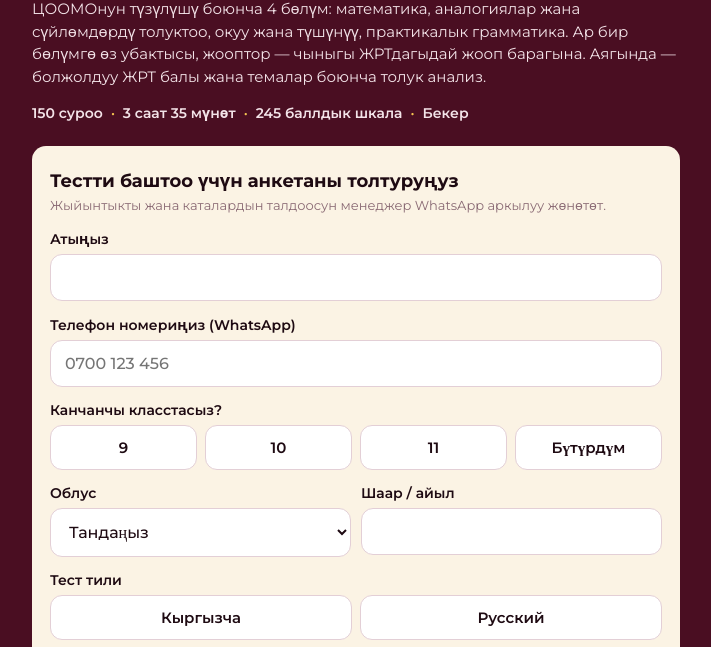
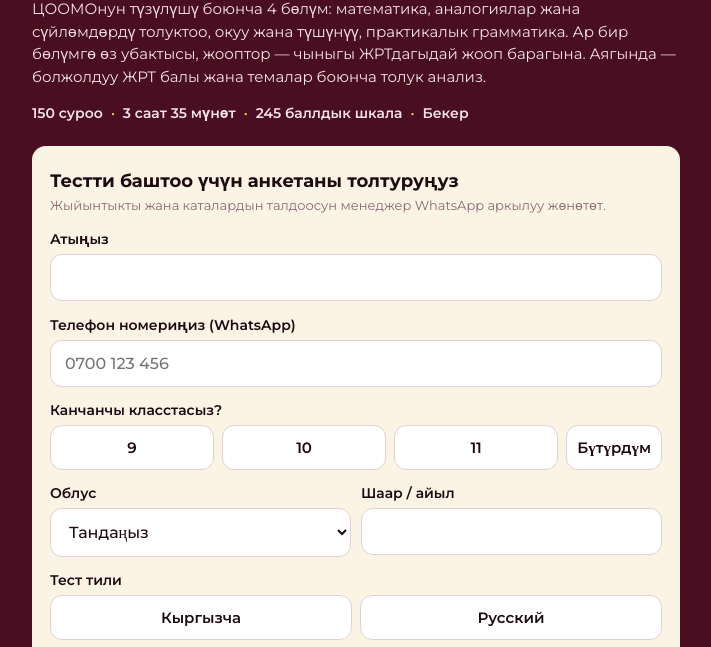
Before and after one commit to abdylerzhan-lab/novaup-ort, a plain HTML site: page index.html in a window 1280 px wide. Shown: the part 153-800 px from the top of the page, without its empty margins (284-995 px from the left). Drawn offline with Linux system fonts and the light colour scheme.

Commit message:
Кнопка «Бүтүрдүм/Выпускник» не вылезает на узких телефонах

```diff
--- a/index.html
+++ b/index.html
@@ -45,7 +45,7 @@ input,select{width:100%;font:500 16px Montserrat;padding:13px 14px;border:1.5px
 input:focus,select:focus{border-color:var(--bordo2)}
 .row{display:grid;grid-template-columns:1fr 1fr;gap:10px}
 .seg{display:grid;grid-template-columns:repeat(4,1fr);gap:8px}
-.seg.two{grid-template-columns:1fr 1fr}
+.seg.two{grid-template-columns:1fr 1fr}#f-class{grid-template-columns:1fr 1fr 1fr auto}#f-class button:last-child{padding:12px 10px}@media(max-width:360px){#f-class button:last-child{font-size:14px;padding:12px 8px}}
 .seg button{border:1.5px solid var(--line);background:#fff;border-radius:12px;padding:12px 4px;font:600 15px Montserrat;color:var(--dark);cursor:pointer}
 .seg button.on{background:var(--bordo);border-color:var(--bordo);color:#fff}
 .agree{display:flex;gap:10px;align-items:flex-start;font-size:13px;color:#6b4a55;margin-top:14px;line-height:1.4}
```
